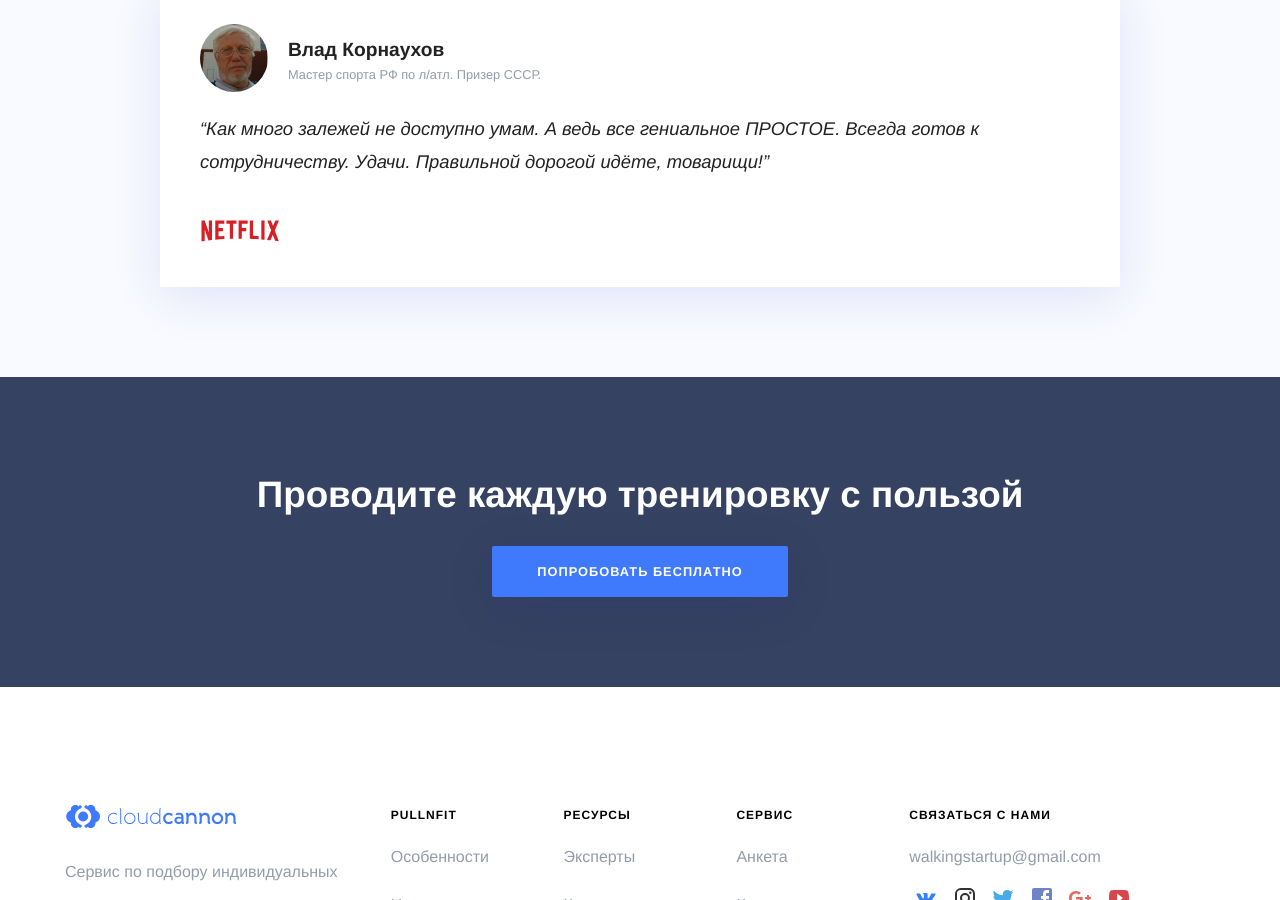
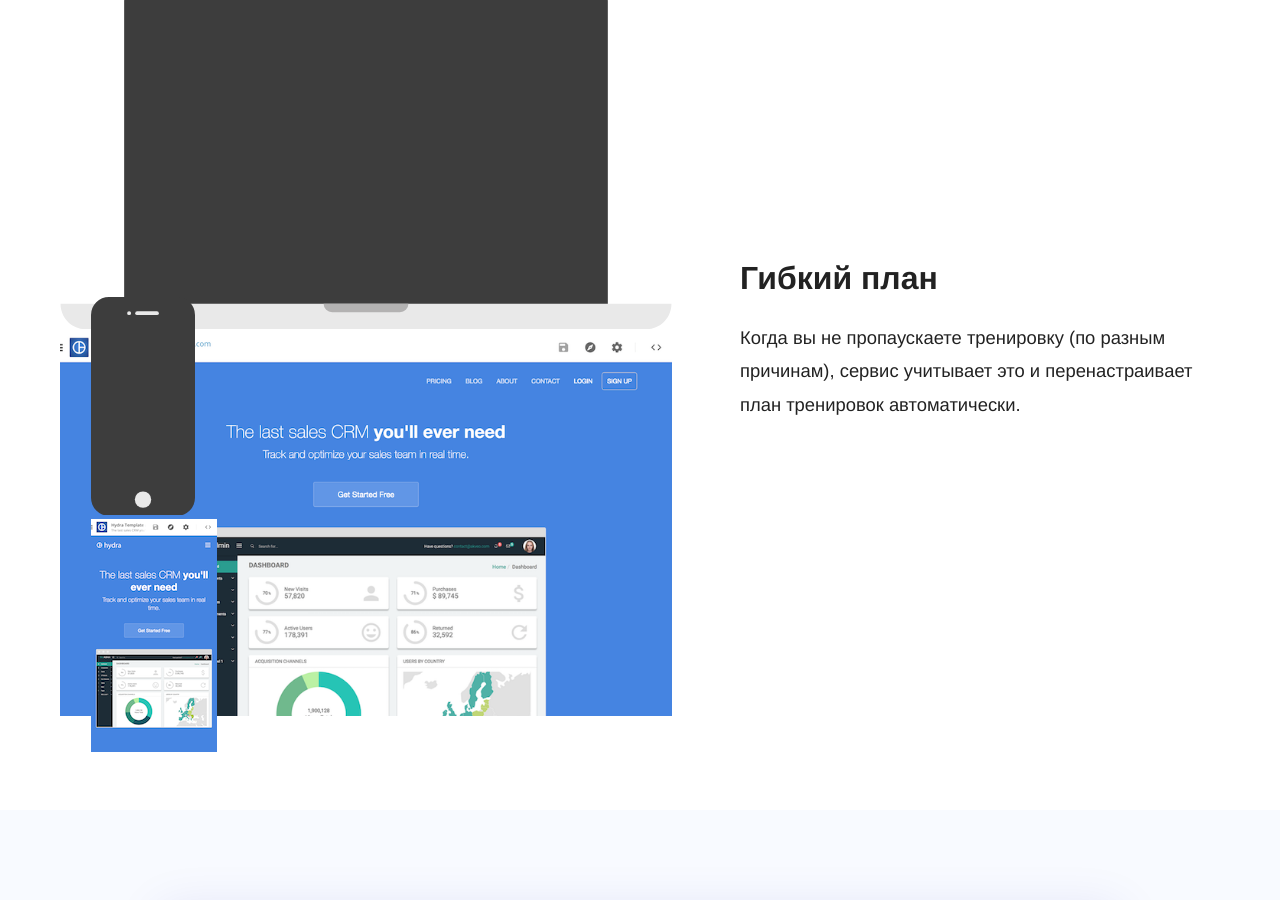
Before and after one commit to RakhimyanTim/adroholic.github.io, a Jekyll site: the page built from pages/index.html, in a window 1280 px wide and 900 px high, scrolled down 2983 px. Built offline with Jekyll 4.4.1, drawn with Linux system fonts in a browser that asks for light colours; some web fonts are replaced.

Commit message:
Update index.html

```diff
--- a/pages/index.html
+++ b/pages/index.html
@@ -14,6 +14,8 @@
   {% include components/home-page/content-image.html image="editing" heading="Наглядный план" content_markdown="Видео и картинки делают ваш план более ярким и помогают быстрее ориентироваться в упражнениях." %}
 
   {% include components/home-page/content-image.html image="tools" heading="Мотивация за выполнение плана" content_markdown="Когда вы заполняте анкету на предмет выявления индивидуальных особенностей вашего оранизма, а также предпочтений, план тренировок добавляется в каленарь автоматически." %}
+
+  {% include components/home-page/content-image.html image="preview" heading="Гибкий план" content_markdown="Когда вы не пропаускаете тренировку (по разным причинам), сервис учитывает это и перенастраивает план тренировок автоматически." %}
 </div>
 
 {% assign case = site.case_studies | where: "name", "Netflix" | first %}
```
